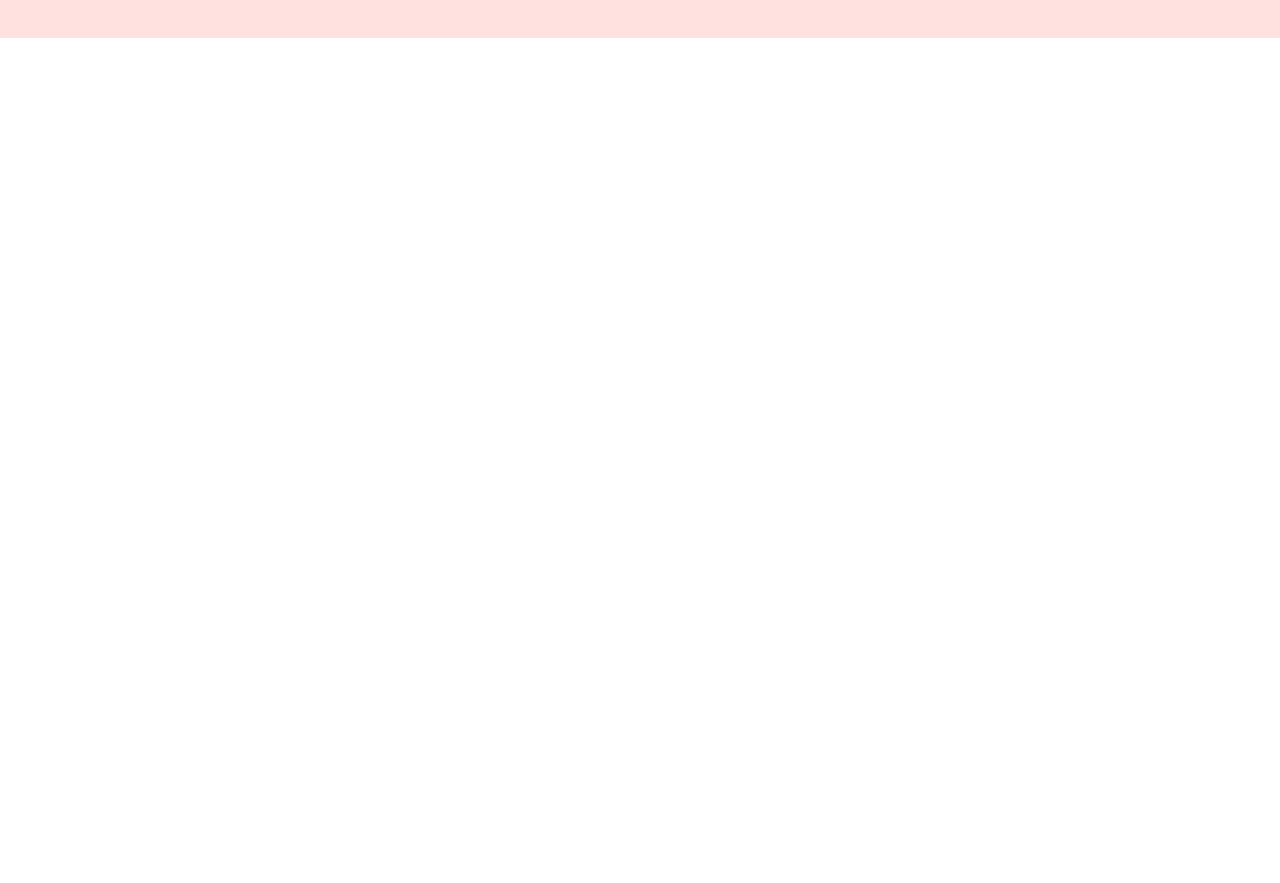
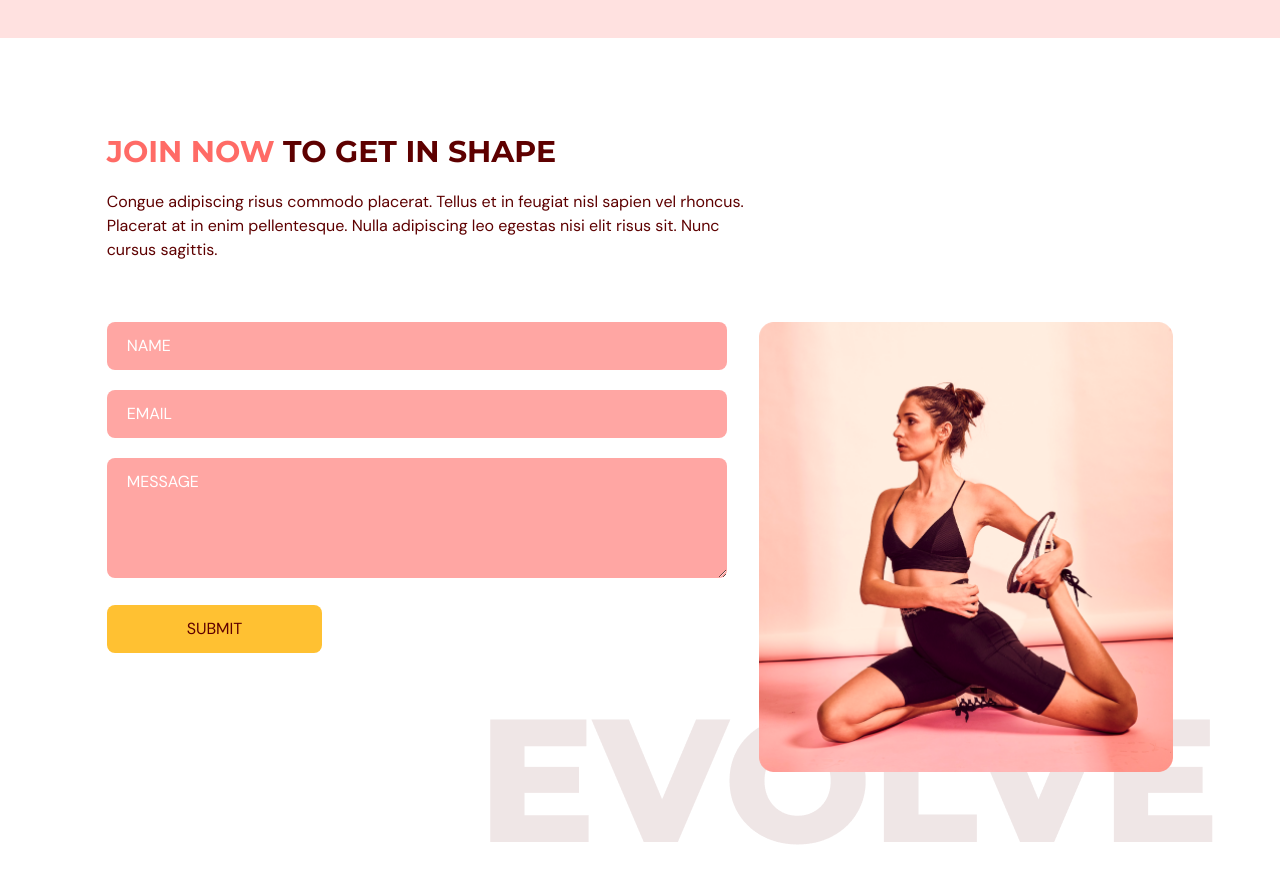
Before and after one commit to hessamimen/gym-react-ts, a React (Vite) app: page / in a window 1280 px wide. Shown: the part 2920-3803 px from the top of the page. Before the commit the page ends 2958 px from the top, so only its background shows below. Built offline with nearby package versions, Linux system fonts and the light colour scheme.

Commit message:
feat: The contactUs component is implemented and styled

```diff
--- a/package.json
+++ b/package.json
@@ -13,7 +13,8 @@
     "framer-motion": "^9.0.2",
     "react": "^18.2.0",
     "react-anchor-link-smooth-scroll": "^1.0.12",
-    "react-dom": "^18.2.0"
+    "react-dom": "^18.2.0",
+    "react-hook-form": "^7.43.2"
   },
   "devDependencies": {
     "@types/node": "^18.13.0",
--- a/src/App.tsx
+++ b/src/App.tsx
@@ -4,6 +4,7 @@
 import { SelectedPage } from "@/shared/types";
 import Benefits from "@/scenes/benefits";
 import OurClasses from "@/scenes/ourClasses";
+import ContactUs from "./scenes/contactUs";
 
 function App() {
   const [selectedPage, setSelectedPage] = useState<SelectedPage>(
@@ -33,6 +34,7 @@
       <Home setSelectedPage={setSelectedPage} />
       <Benefits setSelectedPage={setSelectedPage} />
       <OurClasses setSelectedPage={setSelectedPage} />
+      <ContactUs setSelectedPage={setSelectedPage} />
     </div>
   );
 }
--- /dev/null
+++ b/src/scenes/contactUs/index.tsx
@@ -0,0 +1,161 @@
+import { useForm } from "react-hook-form";
+import { SelectedPage } from "@/shared/types";
+import { motion } from "framer-motion";
+import ContactUsPageGraphic from "@/assets/ContactUsPageGraphic.png";
+import HText from "@/shared/HText";
+
+type Props = {
+  setSelectedPage: (value: SelectedPage) => void;
+};
+
+const ContactUs = ({ setSelectedPage }: Props) => {
+  const inputStyles = `mt-5 w-full rounded-lg bg-primary-300
+  px-5 py-3 placeholder-white`;
+
+  const {
+    register,
+    trigger,
+    formState: { errors },
+  } = useForm();
+
+  const onSubmit = async (e: any) => {
+    const isValid = await trigger();
+    if (!isValid) {
+      e.preventDefault();
+    }
+  };
+
+  return (
+    <section id="contactus" className="mx-auto w-5/6 pt-24 pb-32">
+      <motion.div
+        onViewportEnter={() => setSelectedPage(SelectedPage.ContactUs)}
+      >
+        {/* HEADER */}
+        <motion.div
+          className="md:w-3/5"
+          initial="hidden"
+          whileInView="visible"
+          viewport={{ once: true, amount: 0.5 }}
+          transition={{ duration: 0.5 }}
+          variants={{
+            hidden: { opacity: 0, x: -50 },
+            visible: { opacity: 1, x: 0 },
+          }}
+        >
+          <HText>
+            <span className="text-primary-500">JOIN NOW</span> TO GET IN SHAPE
+          </HText>
+          <p className="my-5">
+            Congue adipiscing risus commodo placerat. Tellus et in feugiat nisl
+            sapien vel rhoncus. Placerat at in enim pellentesque. Nulla
+            adipiscing leo egestas nisi elit risus sit. Nunc cursus sagittis.
+          </p>
+        </motion.div>
+
+        {/* FORM AND IMAGE */}
+        <div className="mt-10 justify-between gap-8 md:flex">
+          <motion.div
+            className="mt-10 basis-3/5 md:mt-0"
+            initial="hidden"
+            whileInView="visible"
+            viewport={{ once: true, amount: 0.5 }}
+            transition={{ duration: 0.5 }}
+            variants={{
+              hidden: { opacity: 0, y: 50 },
+              visible: { opacity: 1, y: 0 },
+            }}
+          >
+            <form
+              target="_blank"
+              onSubmit={onSubmit}
+              action="https://formsubmit.co/828fc4a892f1969cf308407ec4b8db53"
+              method="POST"
+            >
+              <input
+                className={inputStyles}
+                type="text"
+                placeholder="NAME"
+                {...register("name", {
+                  required: true,
+                  maxLength: 100,
+                })}
+              />
+              {errors.name && (
+                <p className="mt-1 text-primary-500">
+                  {errors.name.type === "required" && "This field is required."}
+                  {errors.name.type === "maxLength" &&
+                    "Max length is 100 char."}
+                </p>
+              )}
+
+              <input
+                className={inputStyles}
+                type="text"
+                placeholder="EMAIL"
+                {...register("email", {
+                  required: true,
+                  pattern: /^[A-Z0-9._%+-]+@[A-Z0-9.-]+\.[A-Z]{2,}$/i,
+                })}
+              />
+              {errors.email && (
+                <p className="mt-1 text-primary-500">
+                  {errors.email.type === "required" &&
+                    "This field is required."}
+                  {errors.email.type === "pattern" && "Invalid email address."}
+                </p>
+              )}
+
+              <textarea
+                className={inputStyles}
+                placeholder="MESSAGE"
+                rows={4}
+                cols={50}
+                {...register("message", {
+                  required: true,
+                  maxLength: 2000,
+                })}
+              />
+              {errors.message && (
+                <p className="mt-1 text-primary-500">
+                  {errors.message.type === "required" &&
+                    "This field is required."}
+                  {errors.message.type === "maxLength" &&
+                    "Max length is 2000 char."}
+                </p>
+              )}
+
+              <button
+                type="submit"
+                className="mt-5 rounded-lg bg-secondary-500 px-20 py-3 transition duration-500 hover:text-white"
+              >
+                SUBMIT
+              </button>
+            </form>
+          </motion.div>
+
+          <motion.div
+            className="relative mt-16 basis-2/5 md:mt-0"
+            initial="hidden"
+            whileInView="visible"
+            viewport={{ once: true, amount: 0.5 }}
+            transition={{ delay: 0.2, duration: 0.5 }}
+            variants={{
+              hidden: { opacity: 0, y: 50 },
+              visible: { opacity: 1, y: 0 },
+            }}
+          >
+            <div className="w-full before:absolute before:-bottom-20 before:-right-10 before:z-[-1] md:before:content-evolvetext">
+              <img
+                className="mt-5 w-full"
+                alt="contact-us-page-graphic"
+                src={ContactUsPageGraphic}
+              />
+            </div>
+          </motion.div>
+        </div>
+      </motion.div>
+    </section>
+  );
+};
+
+export default ContactUs;
--- a/src/scenes/ourClasses/Class.tsx
+++ b/src/scenes/ourClasses/Class.tsx
@@ -6,9 +6,9 @@
 
 const Class = ({ name, description, image }: Props) => {
   const overlayStyles = `p-5 absolute z-30 flex
-    h-[380px] w-[450px] flex-col items-center justify-center
+    h-[338px] w-[450px] flex-col items-center justify-center
     whitespace-normal bg-primary-500 text-center text-white
-    opacity-0 transition duration-500 hover:opacity-90`;
+    opacity-0 transition duration-500 hover:opacity-90 rounded-md rounded-2xl`;
 
   return (
     <li className="relative mx-5 inline-block h-[380px] w-[450px]">
@@ -16,7 +16,7 @@
         <p className="text-2xl">{name}</p>
         <p className="mt-5">{description}</p>
       </div>
-      <img alt={`${image}`} src={image} />
+      <img alt={`${image}`} src={image} className="rounded-2xl shadow-md" />
     </li>
   );
 };
--- a/src/scenes/ourClasses/index.tsx
+++ b/src/scenes/ourClasses/index.tsx
@@ -76,7 +76,7 @@
           </div>
         </motion.div>
         {/* TODO: FIX THE HORIZONTAL SCROLLING */}
-        <div className="mt-10 flex h-[353px] w-full overflow-x-auto overflow-y-hidden">
+        <div className="mt-10 flex h-[353px] w-full overflow-x-auto overflow-y-hidden ">
           <ul className="w-[2800px] whitespace-nowrap">
             {classes.map((item: ClassType, index) => (
               <Class
```
Also changed, not shown: 1 other file (tests, documents, lock files or other folders).
